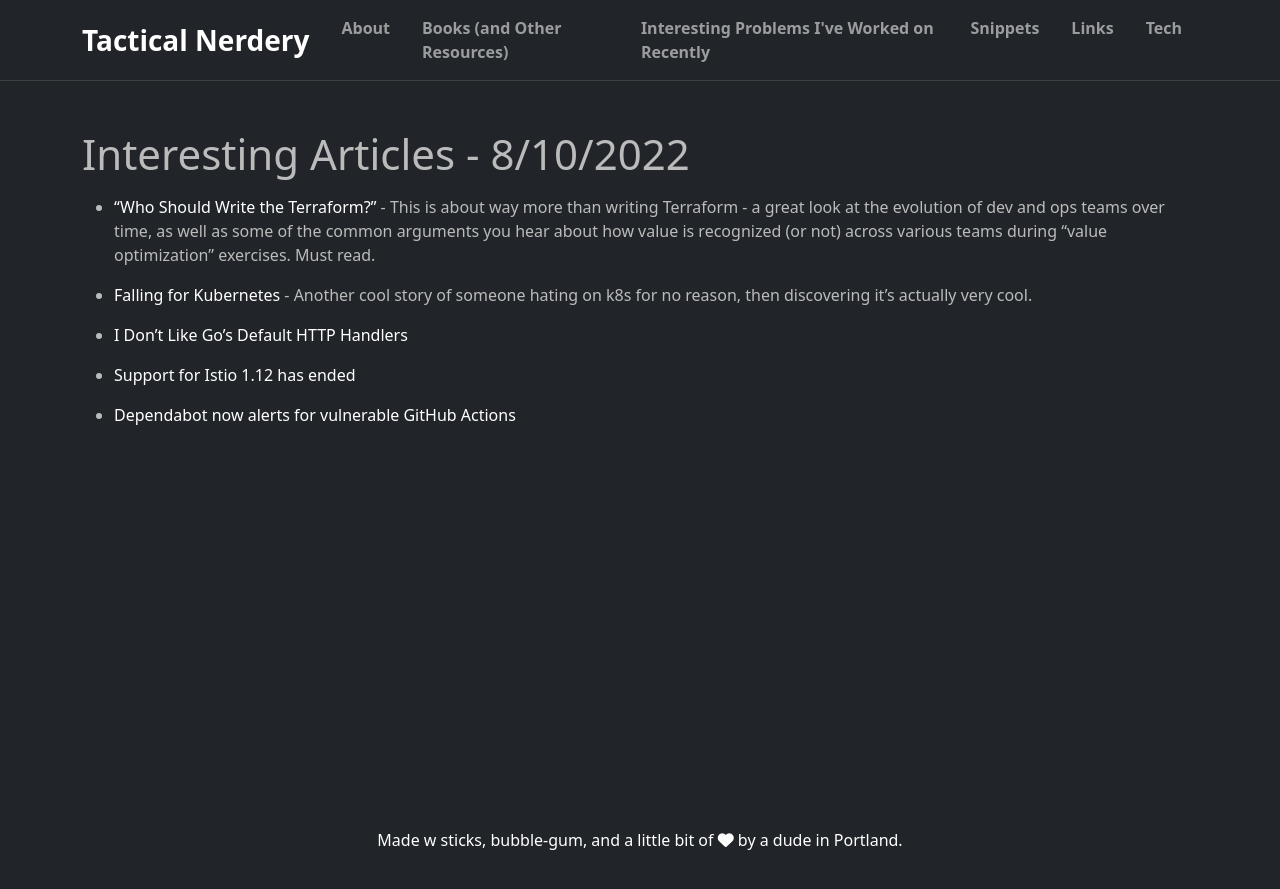
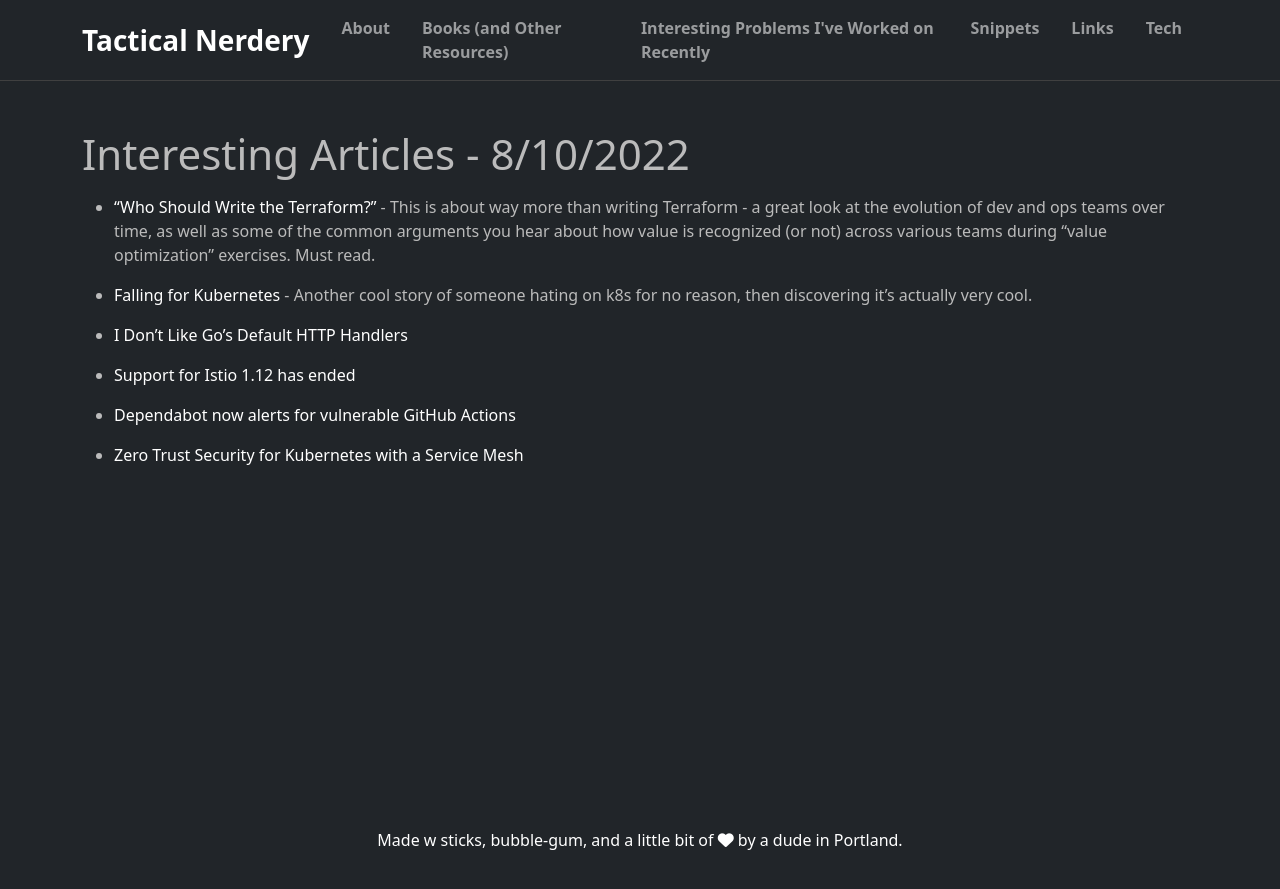
Before and after one commit to rayterrill/tacticalnerdery.com.old, a Jekyll site: the page built from _posts/2022-8-10-interesting-articles.md, in a window 1280 px wide. Shown: the top 889 px of the page. Built offline with Jekyll 4.4.1, drawn with Linux system fonts in a browser that asks for light colours; nearby versions of some CDN libraries.

Commit message:
Update 2022-8-10-interesting-articles.md

```diff
--- a/_posts/2022-8-10-interesting-articles.md
+++ b/_posts/2022-8-10-interesting-articles.md
@@ -12,3 +12,5 @@ categories: tech
 * [Support for Istio 1.12 has ended](https://istio.io/latest/news/support/announcing-1.12-eol-final/)
 
 * [Dependabot now alerts for vulnerable GitHub Actions](https://github.blog/2022-08-09-dependabot-now-alerts-for-vulnerable-github-actions/)
+
+* [Zero Trust Security for Kubernetes with a Service Mesh](https://www.hashicorp.com/blog/zero-trust-security-for-kubernetes-with-a-service-mesh)
```
